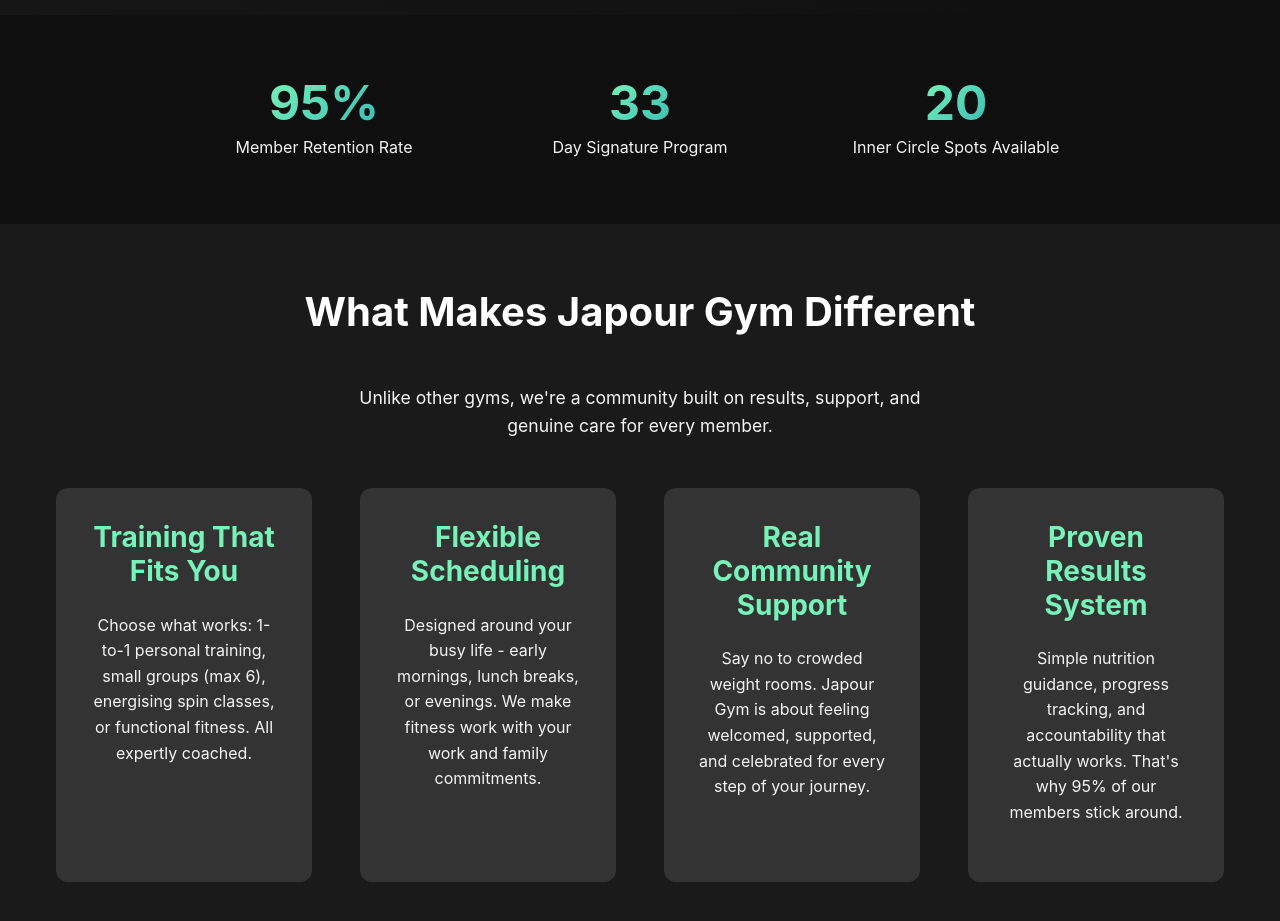
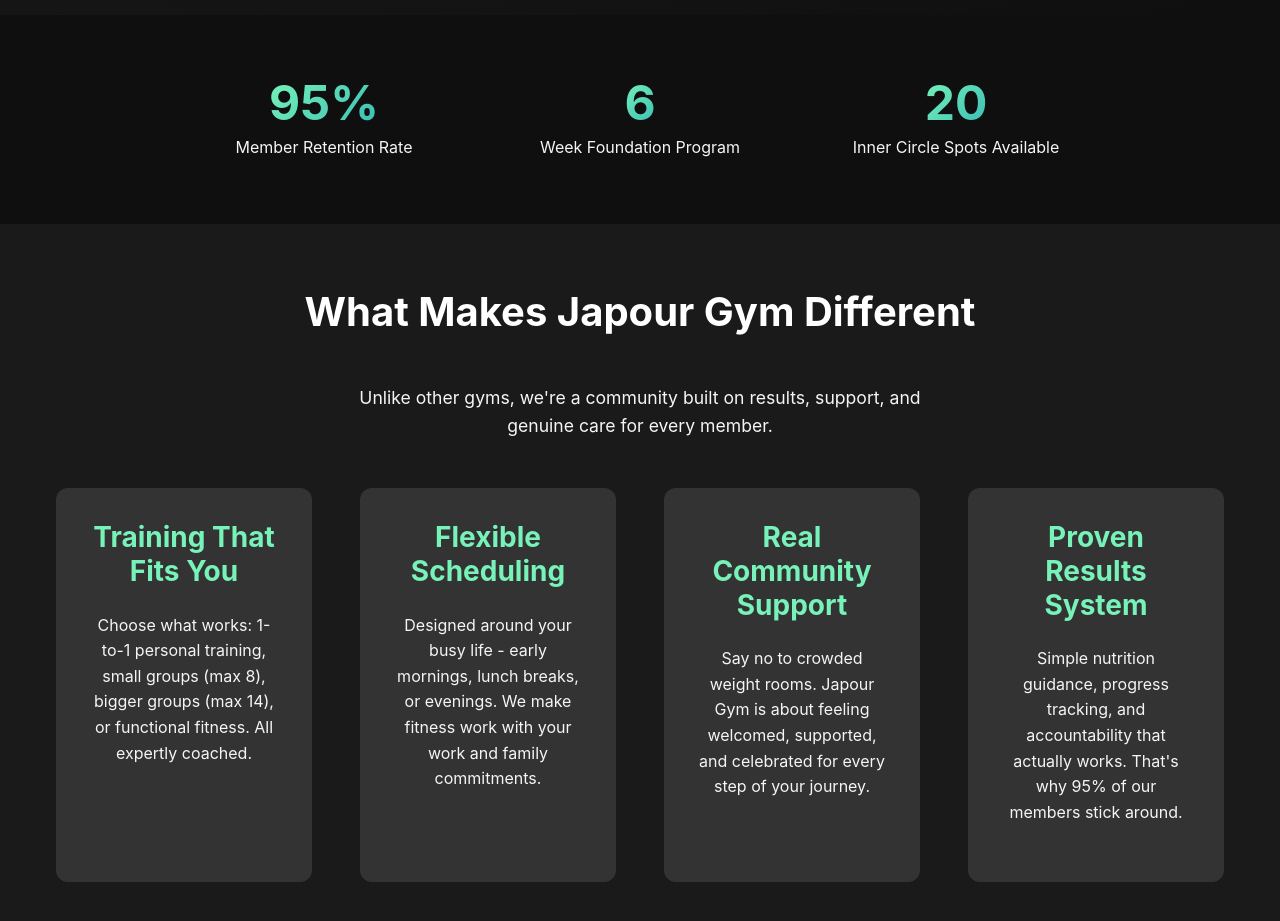
Before and after one commit to oscardudley/japour-vsl, a website built with Vite: page index.html in a window 1280 px wide. Shown: the part 840-1761 px from the top of the page. Built offline with nearby package versions, Linux system fonts and the light colour scheme; no server answers; a script that the page names is missing.

Commit message:
Updates to copy

```diff
--- a/index.html
+++ b/index.html
@@ -64,8 +64,8 @@
             <span class="stat-label">Member Retention Rate</span>
           </div>
           <div class="stat">
-            <span class="stat-number">33</span>
-            <span class="stat-label">Day Signature Program</span>
+            <span class="stat-number">6</span>
+            <span class="stat-label">Week Foundation Program</span>
           </div>
           <div class="stat">
             <span class="stat-number">20</span>
@@ -74,28 +74,6 @@
         </div>
       </div>
     </section>
-
-    <!-- Program Overview
-    <section id="program" class="program-section">
-      <div class="container">
-        <h2>Included in All Japour Programs</h2>
-        <div class="features-grid">
-          <div class="feature">
-            <h3>Small Group Training</h3>
-            <p>Maximum 6 people per session - personal attention without the high cost</p>
-          </div>
-          <div class="feature">
-            <h3>Nutrition Guidance</h3>
-            <p>Simple, sustainable eating plans that fit around your busy life</p>
-          </div>
-          <div class="feature">
-            <h3>Progress Tracking</h3>
-            <p>Regular check-ins and measurements to keep you motivated</p>
-          </div>
-        </div>
-      </div>
-    </section>
-     -->
 
     <!-- Updated Program Overview Section -->
     <section id="program" class="program-section">
@@ -106,7 +84,7 @@
         <div class="features-grid">
           <div class="feature">
             <h3>Training That Fits You</h3>
-            <p>Choose what works: 1-to-1 personal training, small groups (max 6), energising spin classes, or functional fitness. All expertly coached.</p>
+            <p>Choose what works: 1-to-1 personal training, small groups (max 8), bigger groups (max 14), or functional fitness. All expertly coached.</p>
           </div>
           <div class="feature">
             <h3>Flexible Scheduling</h3>
```
Also changed, not shown: 1 other file.
